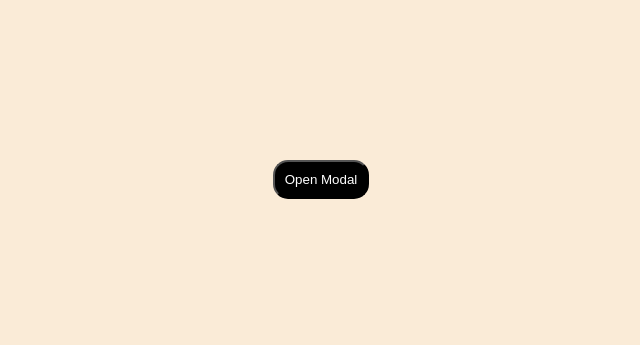
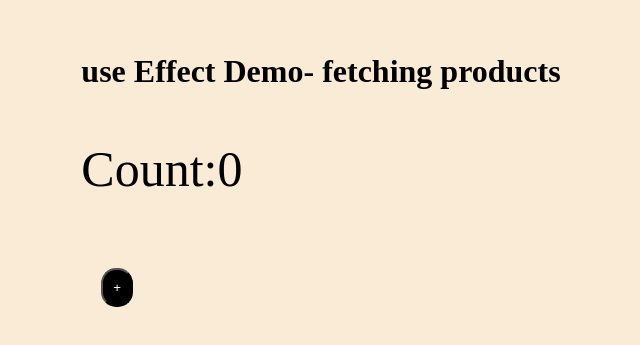
Before and after one commit to Vivek-2898/react730, a React (Vite) app in the folder projects/counter/: page / in a window 1280 px wide. Shown: the part 229-574 px from the top of the page, without its empty margins (319-959 px from the left). Built offline with nearby package versions, Linux system fonts and the light colour scheme.

Commit message:
implement Useeffect Demo

```diff
--- /dev/null
+++ b/projects/counter/src/Useeffect.jsx
@@ -0,0 +1,19 @@
+import { useEffect, useState } from 'react'
+
+function Useeffect()
+{
+  const [count,setCount]=useState(0)
+	useEffect(() =>
+	{
+	 console.log("helloo")
+    },[count])
+  return (
+		<div>
+			<h1>use Effect Demo- fetching products</h1>
+		  <p>Count:{count}</p>
+		  <button onClick={()=>setCount(count+1)}>+</button>
+		</div>
+	)
+}
+
+export default Useeffect;
--- a/projects/counter/src/main.jsx
+++ b/projects/counter/src/main.jsx
@@ -7,6 +7,7 @@ import BgChanger from './bg-changer.jsx'
 import BgColorSelector from './bg-colorselector.jsx'
 import CounterWithEvenOdd from './Countereven.jsx'
 import Modal from './Modal.jsx'
+import Useeffect from './Useeffect.jsx'
 
 ReactDOM.createRoot(document.getElementById('root')).render(
   <React.StrictMode>
@@ -15,6 +16,7 @@ ReactDOM.createRoot(document.getElementById('root')).render(
     {/* <BgChanger/>  */}
     {/* <BgColorSelector/>  */}
     {/* <CounterWithEvenOdd/> */}
-    <Modal/>
+    {/* <Modal/> */}
+    <Useeffect/>
   </React.StrictMode>,
 )
```
